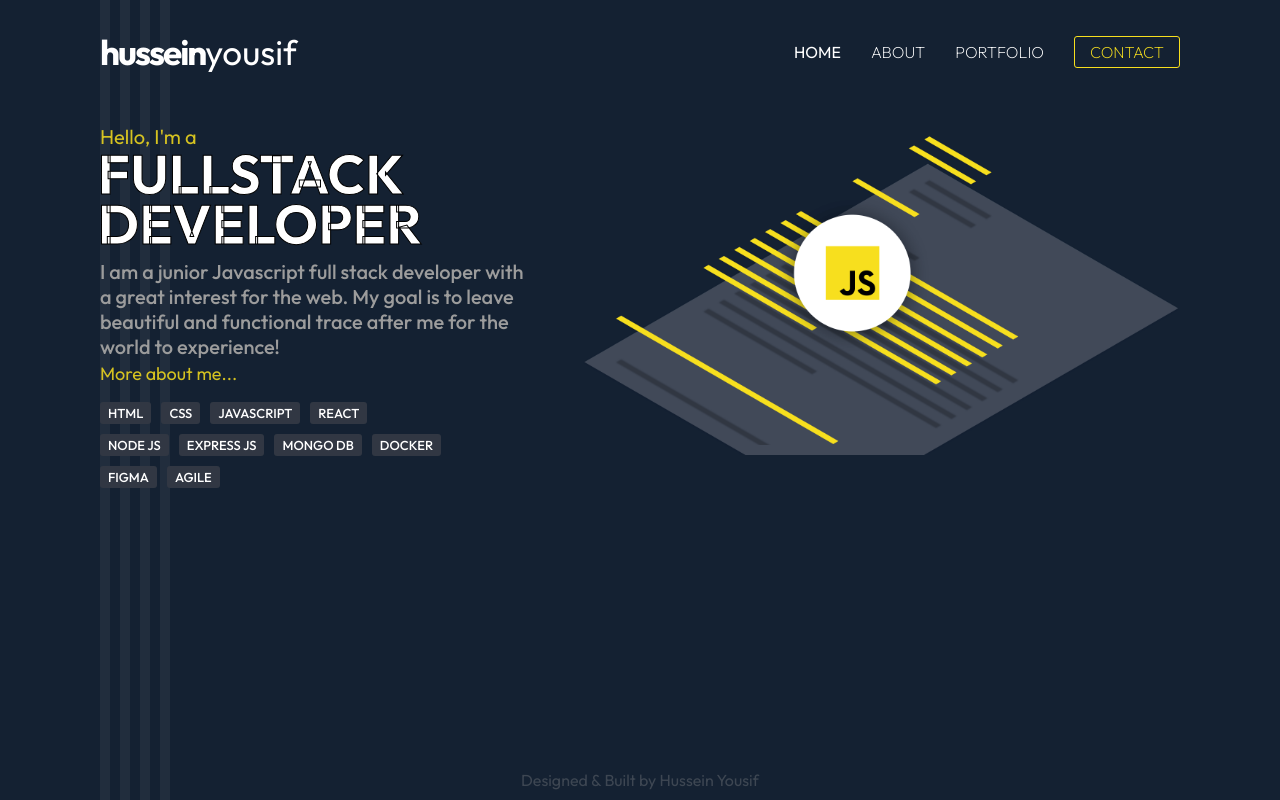
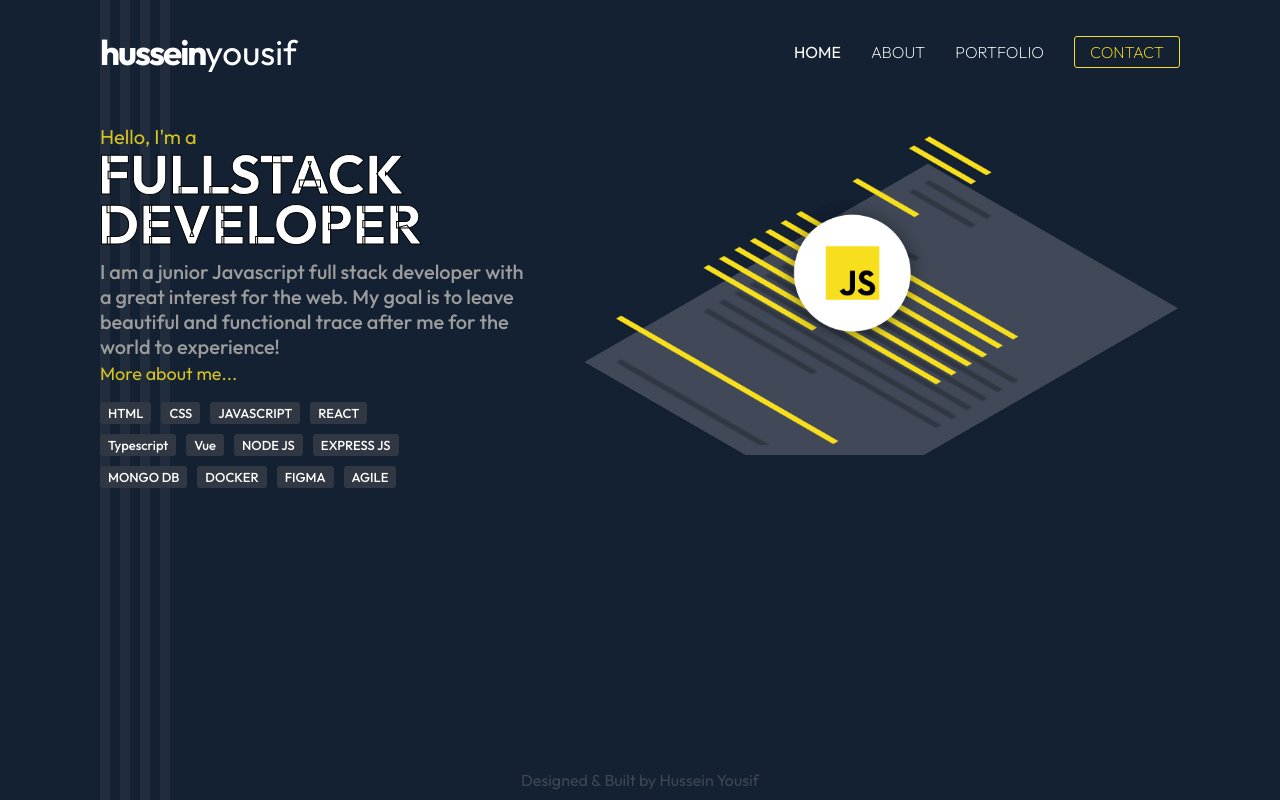
Before and after one commit to ChasHusse/ChasHusse.github.io, a React (Vite) app: page /#/ in a window 1280 px wide. Built offline with nearby package versions, Linux system fonts and the light colour scheme.

Commit message:
Added experience

```diff
--- a/src/components/HomePage.jsx
+++ b/src/components/HomePage.jsx
@@ -16,6 +16,8 @@ export default function HomePage() {
                     <h2 className="codeName">CSS</h2>
                     <h2 className="codeName">JAVASCRIPT</h2>
                     <h2 className="codeName">REACT</h2>
+                    <h2 className="codeName">Typescript</h2>
+                    <h2 className="codeName">Vue</h2>
                     <h2 className="codeName">NODE JS</h2>
                     <h2 className="codeName">EXPRESS JS</h2>
                     <h2 className="codeName">MONGO DB</h2>
```
